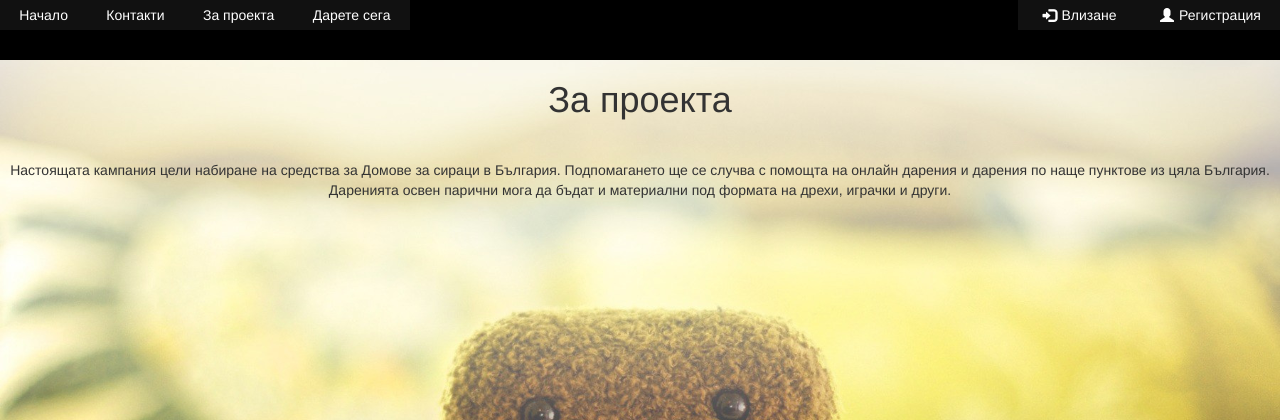
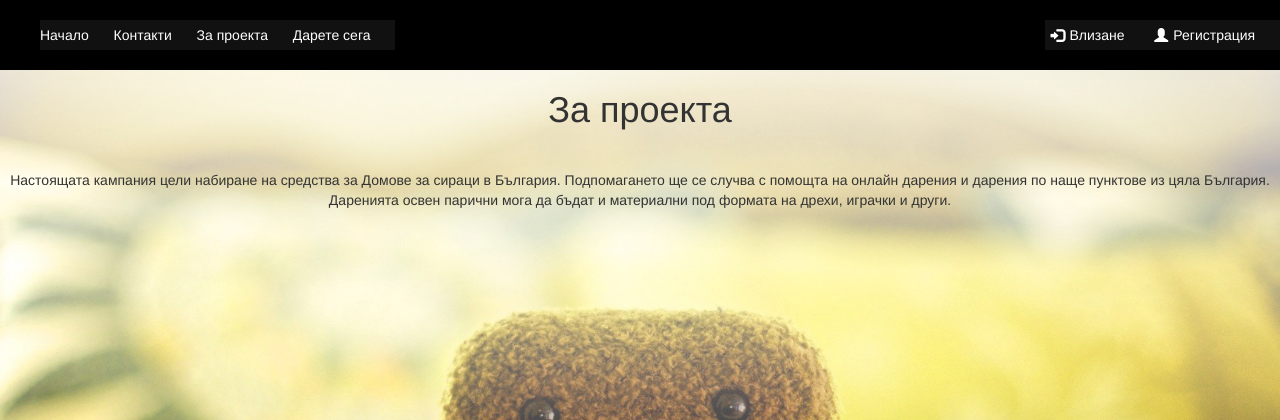
Before and after one commit to toni123321/DomDarenie, a Flask app: page /about in a window 1280 px wide. Shown: the top 420 px of the page. Run offline with Flask 2, Linux system fonts and the light colour scheme; some libraries are stand-ins or nearby versions.

```diff
--- a/project/static/css/nav-bar.css
+++ b/project/static/css/nav-bar.css
@@ -1,16 +1,16 @@
 #navbar{
   list-style-type: none;
   background-color: black;
-  height: 60px;
+  height: 70px;
   width: 100%;
 
   margin: 0;
-  padding: 0;
+  padding-top: 20px;
 }
 
 .navbar_link {
   float: left;
-  padding: 5px 1.5% 5px 1.5%;
+  padding: 5px 2% 5px 0%;
   text-align: center;
 }
 
--- a/project/templates/online.html
+++ b/project/templates/online.html
@@ -17,6 +17,7 @@
   <div>
 
     <ul id="navbar">
+
       <li class="navbar_link"><a class="nav_link" href="#">Начало</a></li>
       <li class="navbar_link"><a class="nav_link" href="#">Контакти</a></li>
       <li class="navbar_link"><a class="nav_link" href="#">За проекта</a></li>
```
